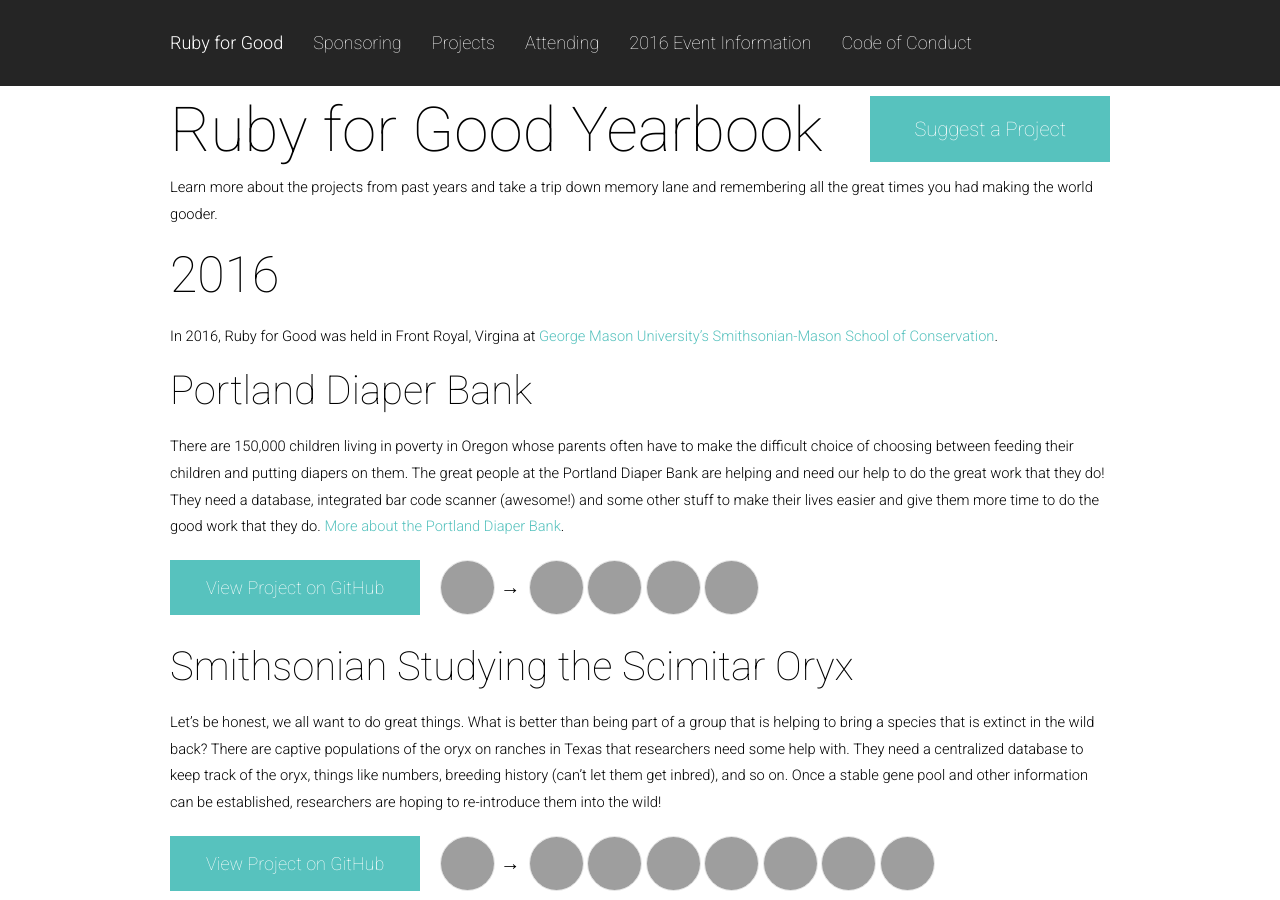
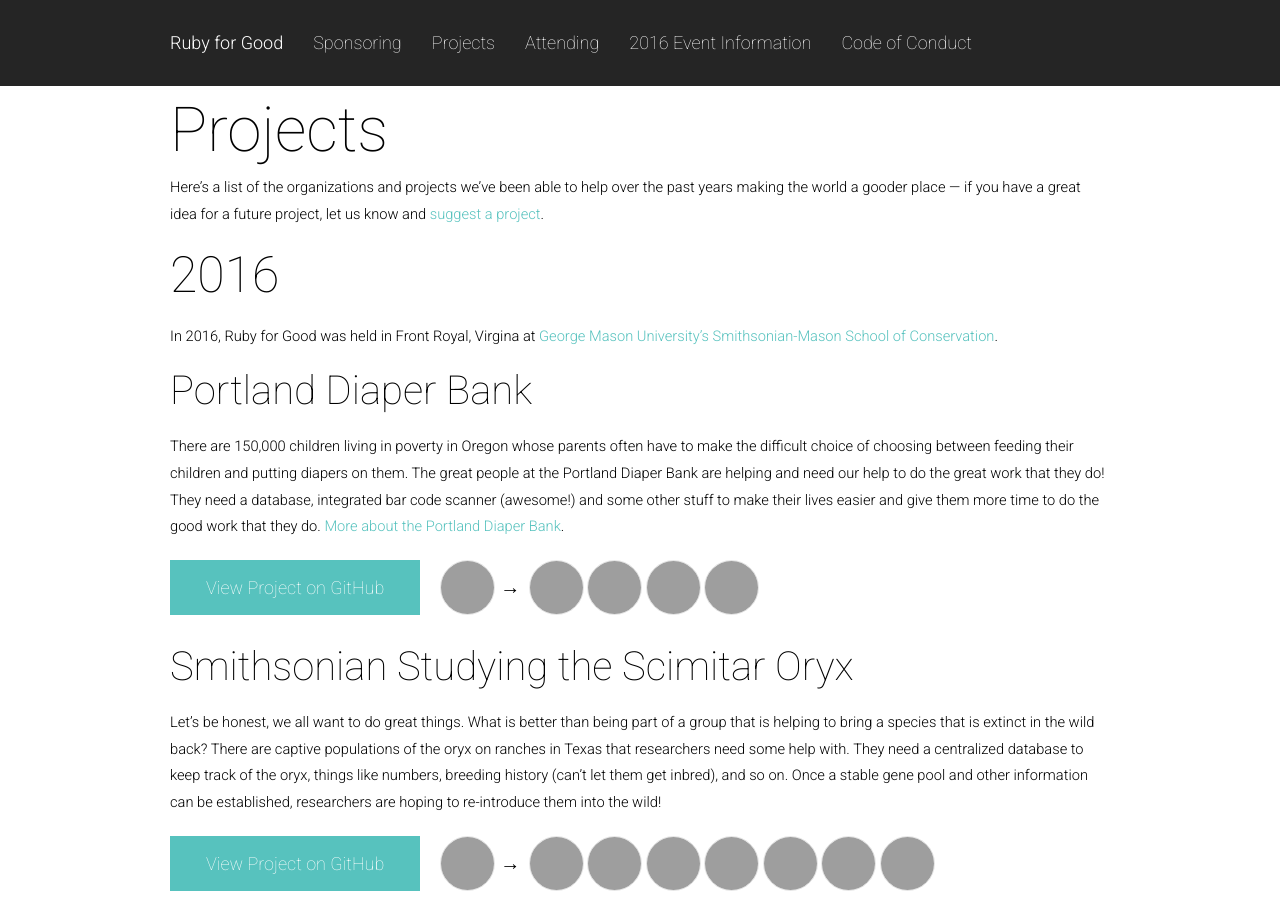
Before and after one commit to rubyforgood/rubyforgood.org--old, a Jekyll site: the page built from yearbook.md, in a window 1280 px wide and 900 px high, cut to the strip 0-900 px from the top of the window. Built offline with Jekyll 4.4.1, drawn with Linux system fonts in a browser that asks for light colours; grey boxes are pictures that could not be loaded.

Commit message:
Move Suggest a Project to an inline link.
This works much better on mobile devices.

```diff
--- a/yearbook.md
+++ b/yearbook.md
@@ -2,13 +2,9 @@
 layout: page
 ---
 
-<div class="btn-wrapper pull-right">
-<a href="/submit-project.html" class="btn btn-sm btn-primary">Suggest a Project</a>
-</div>
+### Projects
 
-### Ruby for Good Yearbook
-
-Learn more about the projects from past years and take a trip down memory lane and remembering all the great times you had making the world gooder.
+Here’s a list of the organizations and projects we’ve been able to help over the past years making the world a gooder place — if you have a great idea for a future project, let us know and <a href="/submit-project.html">suggest a project</a>.
 
 #### 2016
 
```
